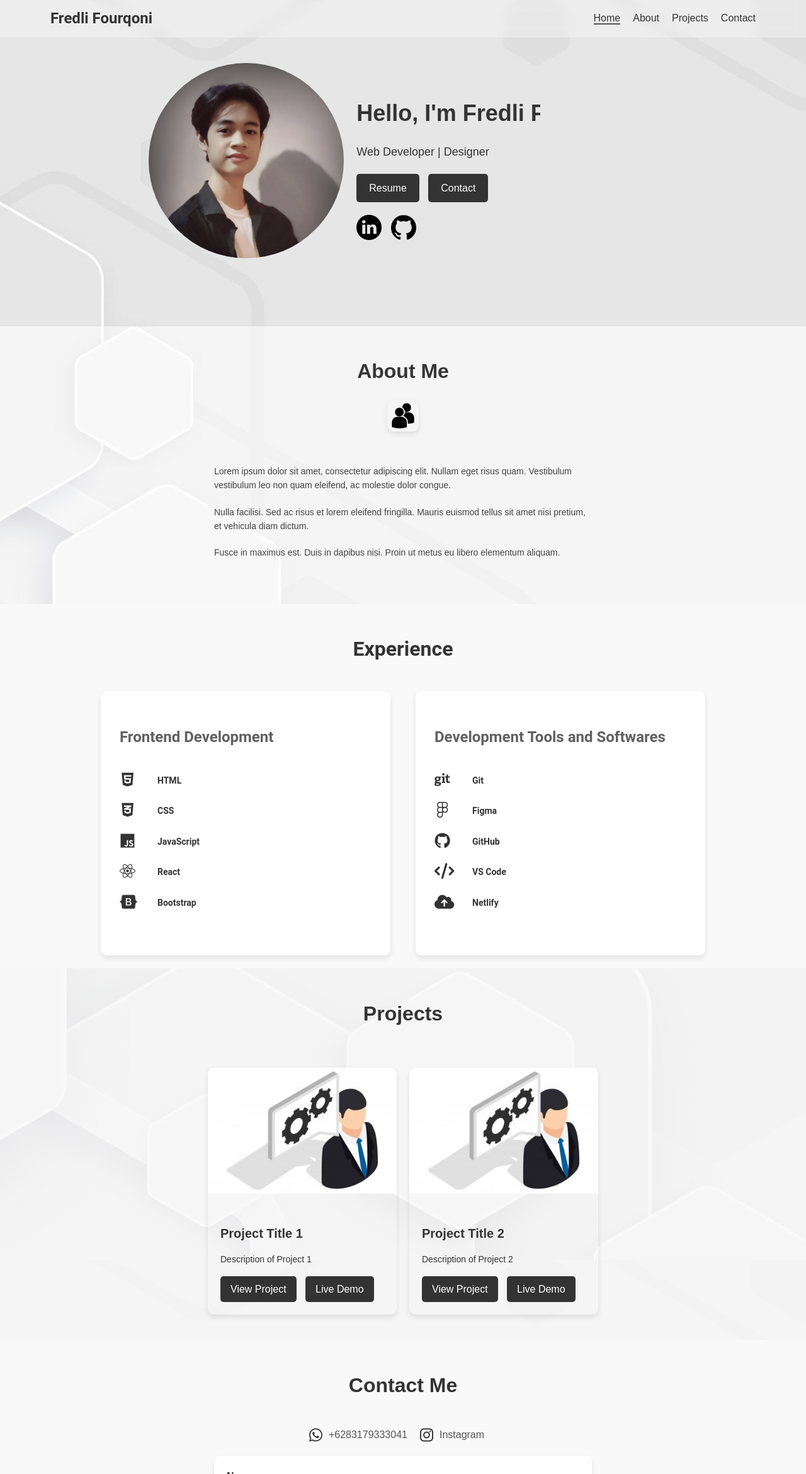
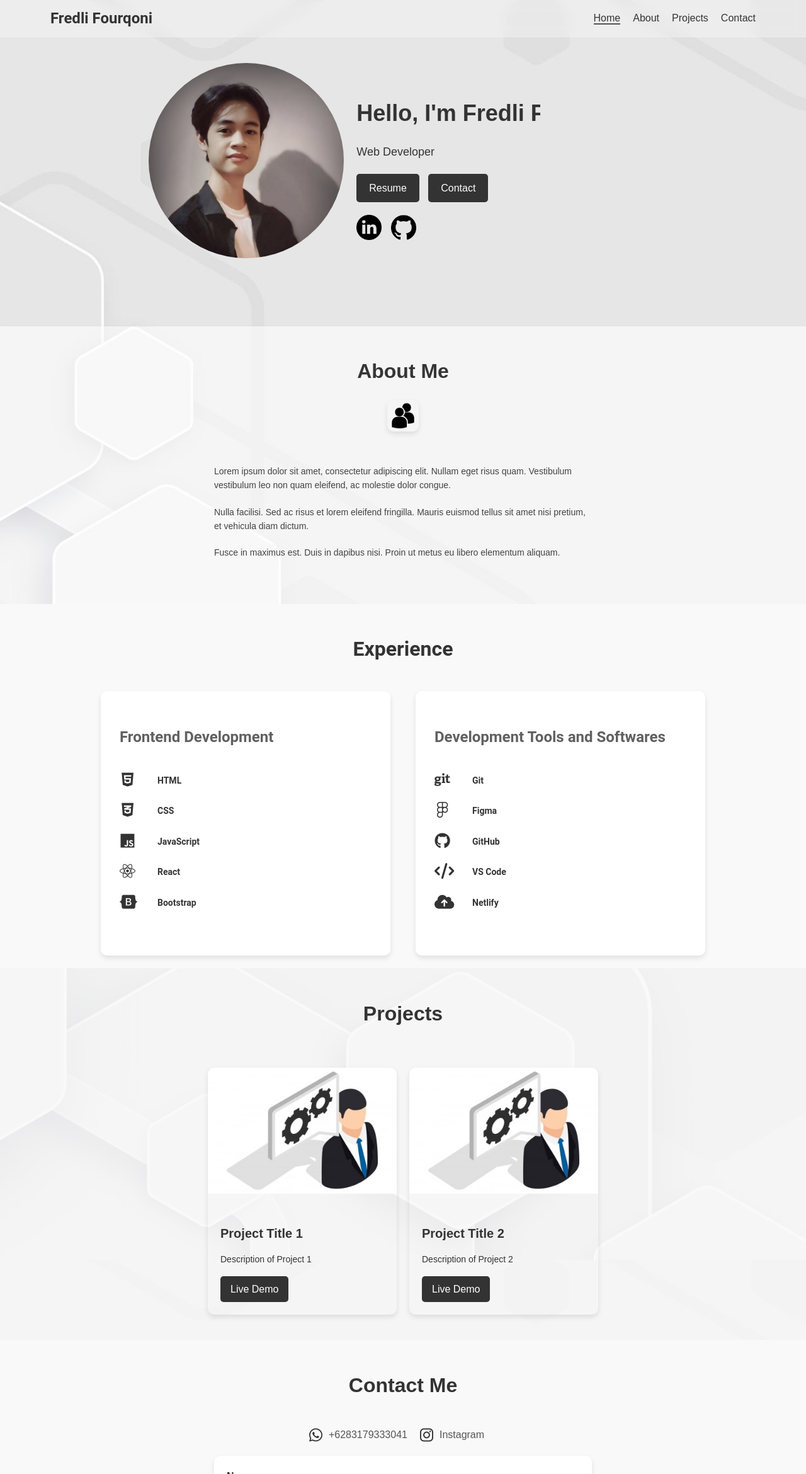
Before and after one commit to fredli15/Portfolio, a plain HTML site: page index.html in a window 1280 px wide. Shown: the top 2340 px of the page at 63% size. Drawn offline with nearby package versions, Linux system fonts and the light colour scheme.

Commit message:
Update index.html

```diff
--- a/index.html
+++ b/index.html
@@ -41,7 +41,7 @@
             </div>
             <div class="hero-text">
                 <h1>Hello, I'm Fredli Fourqoni</h1>
-                <p>Web Developer | Designer</p>
+                <p>Web Developer</p>
                 <div>
                     <a href="#" class="btn">Resume</a>
                     <a href="#contact" class="btn">Contact</a>
@@ -114,7 +114,6 @@
                     <h3>Project Title 1</h3>
                     <p>Description of Project 1</p>
                     <div class="project-links">
-                        <a href="#">View Project</a>
                         <a href="#">Live Demo</a>
                     </div>
                 </div>
@@ -127,7 +126,6 @@
                     <h3>Project Title 2</h3>
                     <p>Description of Project 2</p>
                     <div class="project-links">
-                        <a href="#">View Project</a>
                         <a href="#">Live Demo</a>
                     </div>
                 </div>
```
